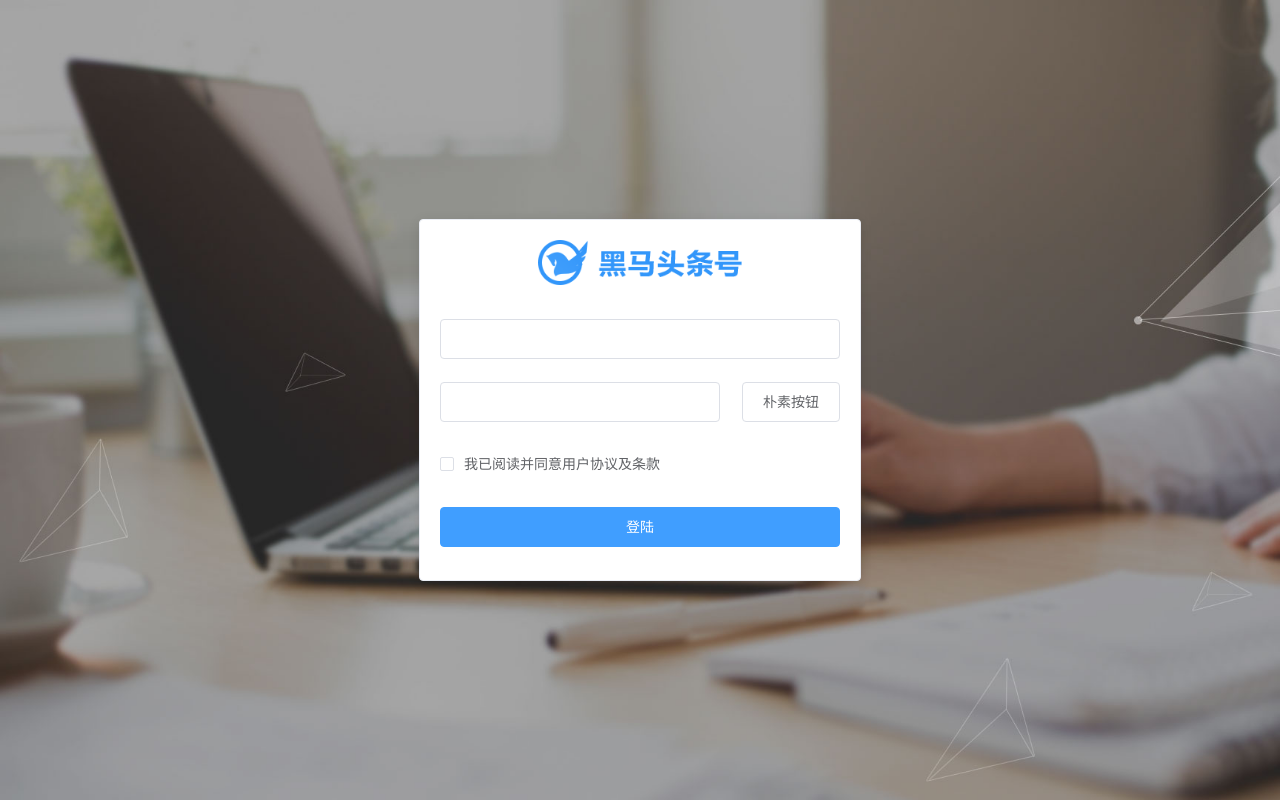
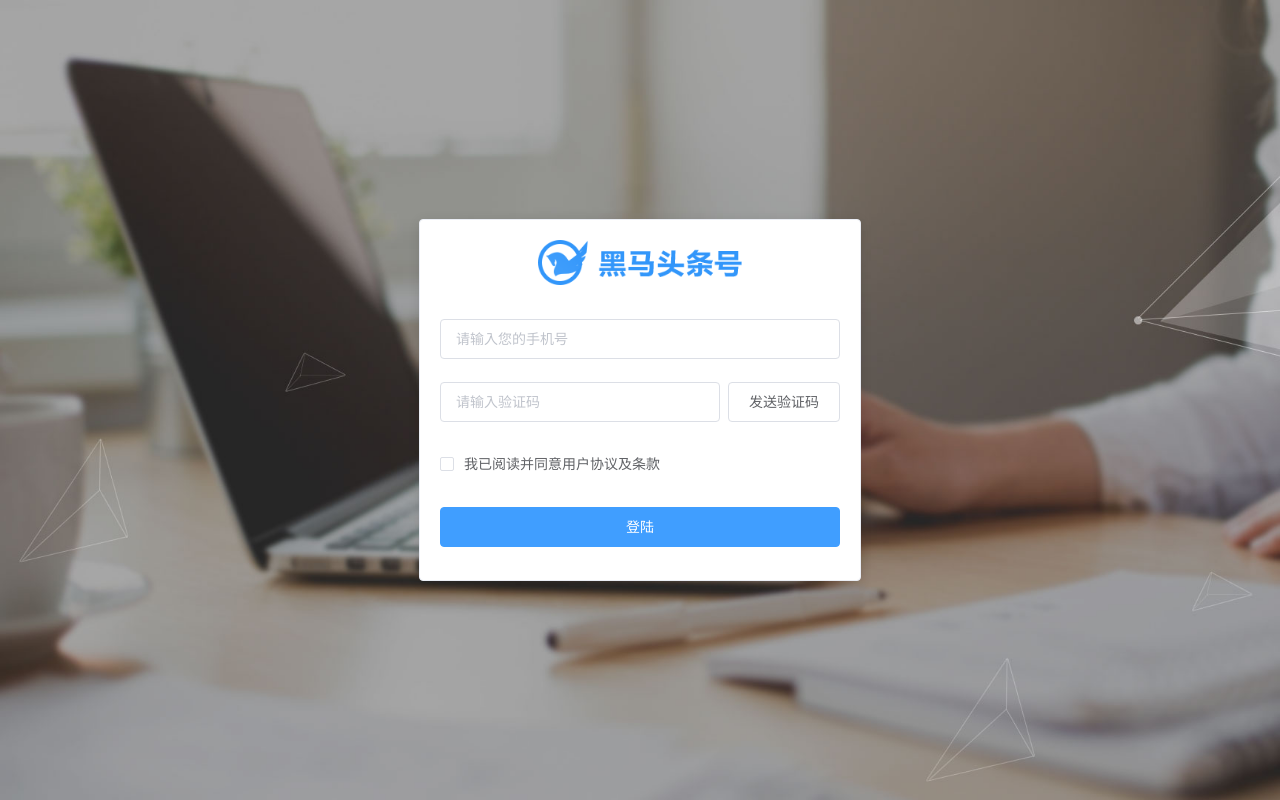
Before and after one commit to along521/88heimatoutiao, a Vue app: page /#/login in a window 1280 px wide. Built offline with nearby package versions, Linux system fonts and the light colour scheme.

Commit message:
登陆模块-登陆自动验证

```diff
--- a/src/views/login/index.vue
+++ b/src/views/login/index.vue
@@ -6,17 +6,22 @@
         <div class="title">
             <img src="../../assets/img/logo_index.png" alt="">
         </div>
-        <el-form style="margin-top:30px">
-            <el-form-item>
-                <el-input></el-input>
+        <!-- 表单                -----------------            验证---------- -->
+        <el-form style="margin-top:30px" :model='loginForm' :rules='loginRules'>
+            <el-form-item prop="mobile">
+                <!-- 手机号 -->
+                <el-input v-model="loginForm.mobile" placeholder="请输入您的手机号"></el-input>
             </el-form-item>
-            <el-form-item>
-                <el-input style="width:280px"></el-input>
-                <el-button style='float:right' plain>朴素按钮</el-button>
+
+            <el-form-item prop="code">
+                <!-- 验证码 -->
+                <el-input v-model="loginForm.code" placeholder="请输入验证码" style="width:280px"></el-input>
+                <el-button style='float:right' plain>发送验证码</el-button>
             </el-form-item>
-            <el-form-item>
+
+            <el-form-item prop="checked">
                 <!-- 勾选框 -->
-                <el-checkbox>我已阅读并同意用户协议及条款</el-checkbox>
+                <el-checkbox v-model="loginForm.checked">我已阅读并同意用户协议及条款</el-checkbox>
 
             </el-form-item>
             <el-form-item>
@@ -31,7 +36,48 @@
 
 <script>
 export default {
+  data () {
+    return {
+      // 要校验的表单数据
+      loginForm: {
+        mobile: '', // 手机号
+        code: '', // 验证码
+        checked: false // 勾选框
 
+      },
+      // 校验规则对象
+      loginRules: {
+        // key(要校验的字段名):value(数组：多条或1条或没有s)
+
+        // 手机号验证
+        mobile: [
+          { required: true, message: '请输入您的手机号' },
+          { pattern: /^1[3456789]\d{9}$/, message: '请输入正确手机号' }
+        ],
+        // 验证码
+        code: [
+          { required: true, message: '请输入你的验证码' },
+          { pattern: /^\d{6}$/, message: '请输入正确验证码' }
+        ],
+        // 勾选框
+        checked: [
+          // 自定义校验
+          { validator: function (rule, value, callback) {
+            //  rule     代表当潜规则
+            //  value    代表当前值
+            //  callback 回调函数
+            if (value) {
+              // true 代表通过
+              callback()
+            } else {
+            //   false代表不通过
+              callback(new Error('您需要勾选用户协议'))
+            }
+          } }
+        ]
+      }
+    }
+  }
 }
 </script>
 
```
